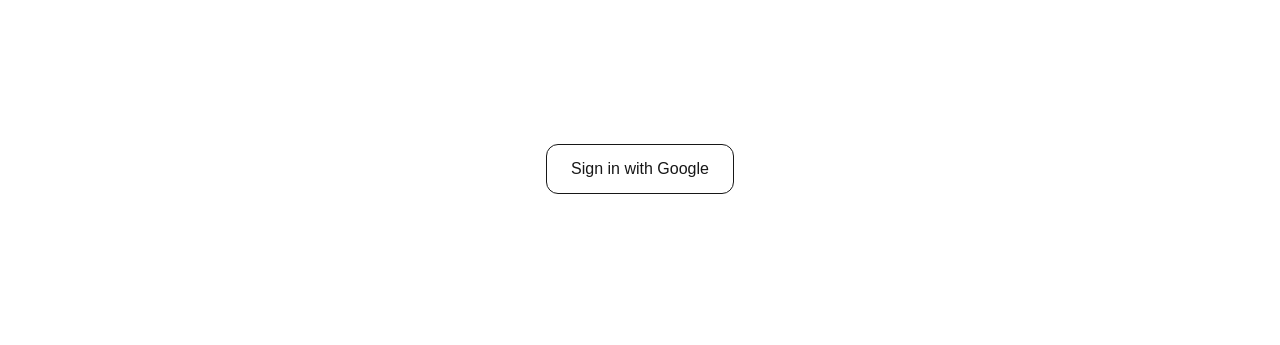
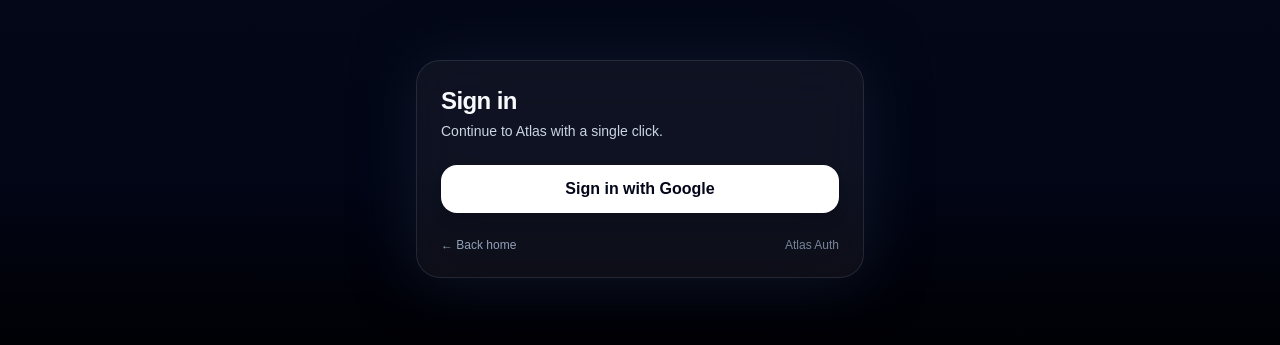
Before and after one commit to enwalker-alt/my-autofactory, a Next.js app: page /signin in a window 1280 px wide. Shown: the part 231-576 px from the top of the page. Built offline with nearby package versions, Linux system fonts and the light colour scheme.

Commit message:
Fix signin page as client component

```diff
--- a/src/app/signin/page.tsx
+++ b/src/app/signin/page.tsx
@@ -1,14 +1,35 @@
+"use client";
+
 import { signIn } from "next-auth/react";
+import Link from "next/link";
+
+export const dynamic = "force-dynamic";
 
 export default function SignInPage() {
   return (
-    <main className="min-h-screen flex items-center justify-center">
-      <button
-        onClick={() => signIn("google", { callbackUrl: "/tools" })}
-        className="px-6 py-3 rounded-xl border"
-      >
-        Sign in with Google
-      </button>
+    <main className="min-h-screen bg-gradient-to-b from-[#050816] via-[#020617] to-black text-slate-50 flex items-center justify-center px-4">
+      <div className="w-full max-w-md rounded-3xl border border-white/10 bg-white/5 backdrop-blur-xl shadow-[0_0_60px_rgba(15,23,42,1)] p-6">
+        <div className="mb-6">
+          <h1 className="text-2xl font-semibold tracking-tight">Sign in</h1>
+          <p className="mt-1 text-sm text-slate-300">
+            Continue to Atlas with a single click.
+          </p>
+        </div>
+
+        <button
+          onClick={() => signIn("google", { callbackUrl: "/tools" })}
+          className="w-full rounded-2xl bg-white text-slate-950 font-semibold py-3 shadow-lg hover:translate-y-0.5 transition"
+        >
+          Sign in with Google
+        </button>
+
+        <div className="mt-6 flex items-center justify-between text-xs text-slate-400">
+          <Link className="hover:text-slate-200" href="/">
+            ← Back home
+          </Link>
+          <span className="opacity-80">Atlas Auth</span>
+        </div>
+      </div>
     </main>
   );
 }
```
